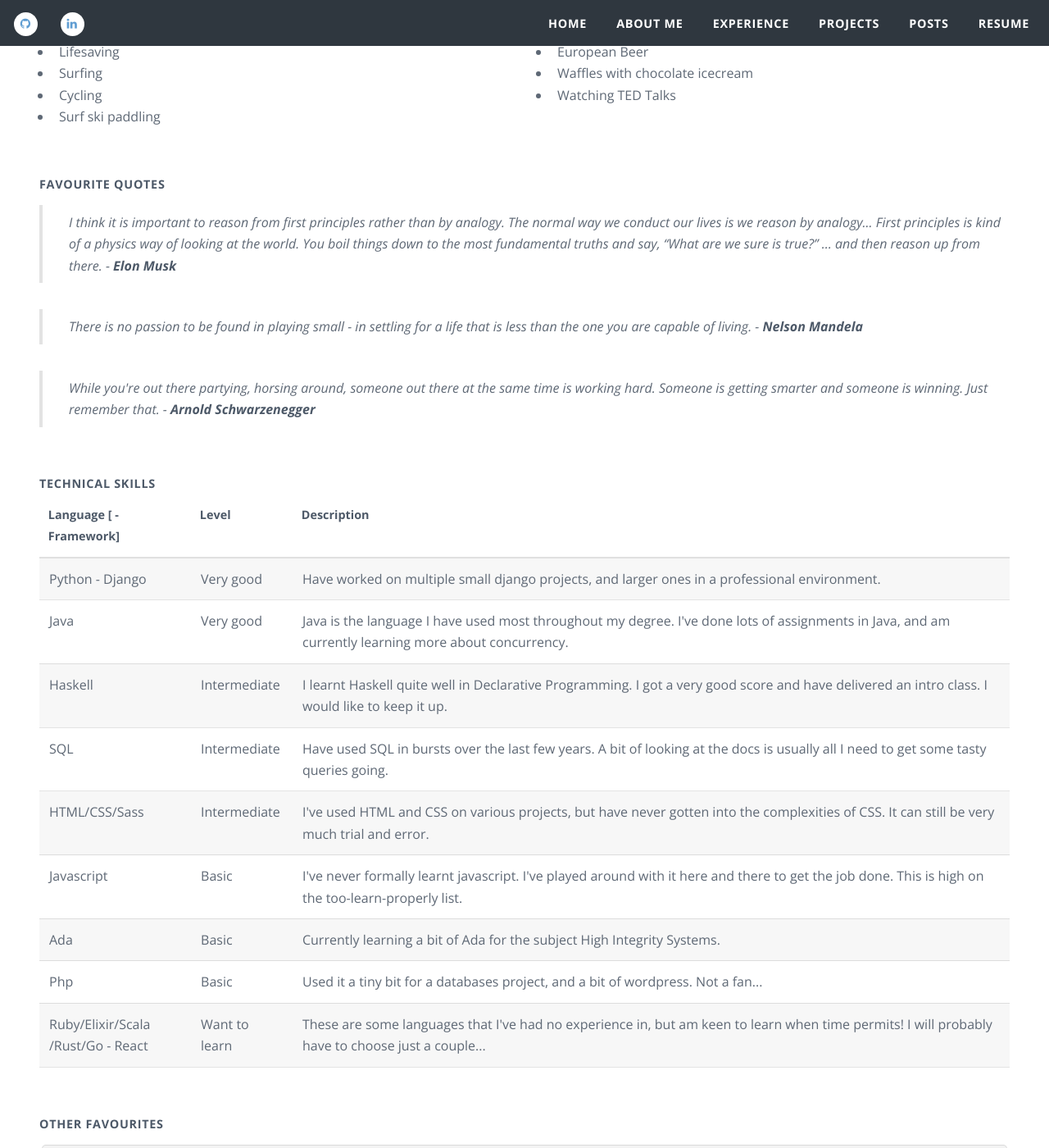
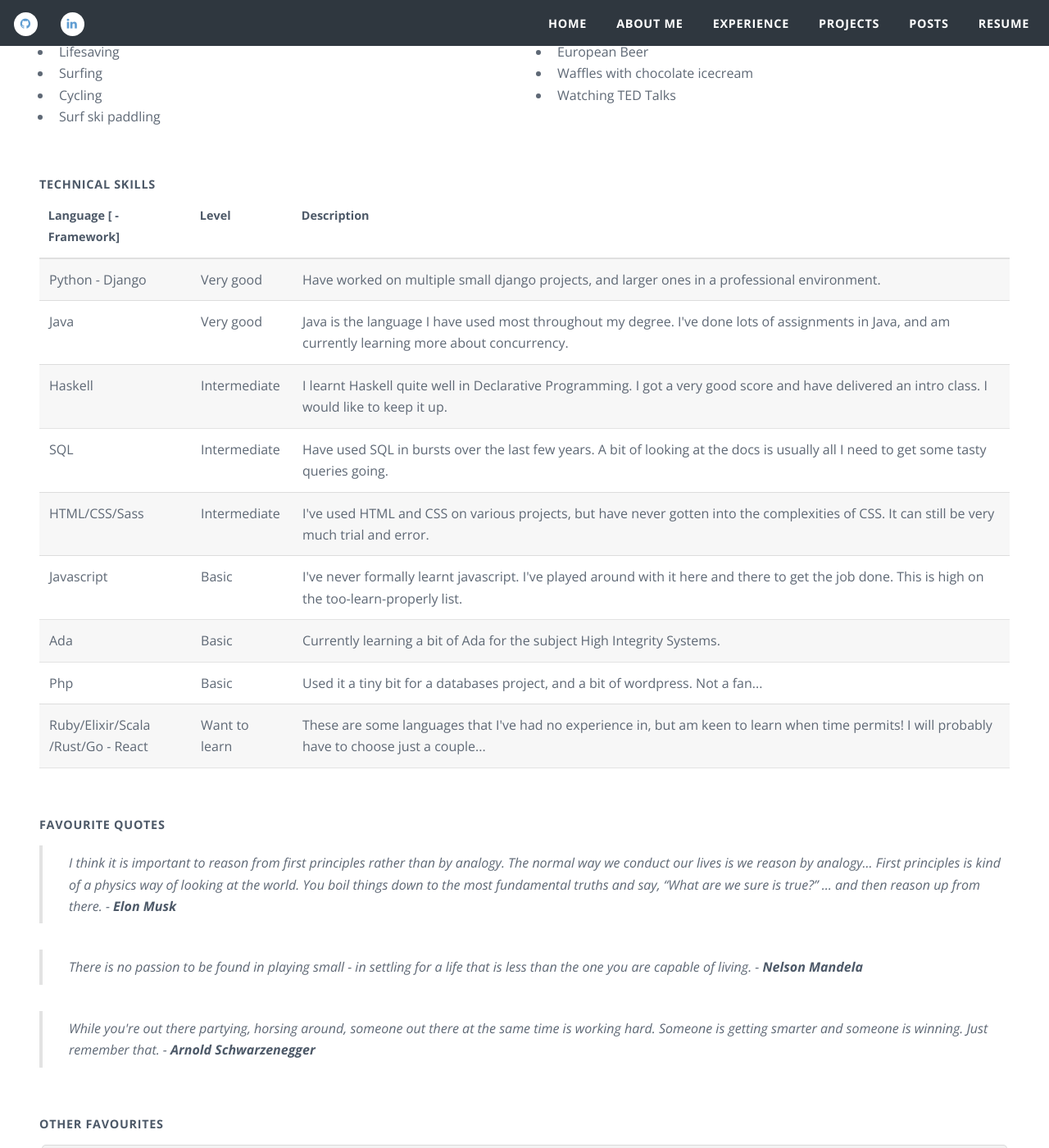
Before and after one commit to peroh/me, a Jekyll site: the page built from about.html, in a window 1280 px wide and 1400 px high, scrolled down 616 px. Shown: the whole window at 82% size. Built offline with Jekyll 4.4.1, drawn with Linux system fonts in a browser that asks for light colours; nearby versions of some CDN libraries; comment, search, counter and statistics services are not loaded.

Commit message:
Update links on home page

```diff
--- a/_includes/languages.html
+++ b/_includes/languages.html
@@ -30,7 +30,7 @@
     <header>
       <h2>Technical Skills</h2>
       <ul class="actions">
-        <li><a href="#" class="button big">See all</a></li>
+        <li><a href="/about.html#technical" class="button big">See all</a></li>
       </ul>
     </header>
   </div>
--- a/about.html
+++ b/about.html
@@ -51,6 +51,10 @@ sidebar: false
   </div>
 </div>
 
+<br><h5 id="technical">Technical Skills</h5>
+
+{% include languages.html %}
+
 <br><h5>Favourite quotes</h5>
 <blockquote>
   I think it is important to reason from first principles rather than by analogy.
@@ -88,8 +88,6 @@ sidebar: false
   "language": "Haskell",
   "coffee": "Anything from an Aeropress"
 }</code></pre>
-
-
 
 <div class="box alt">
   <div class="row uniform 50%">
```
Also changed, not shown: other parts of about.html (+0 -4 lines).
